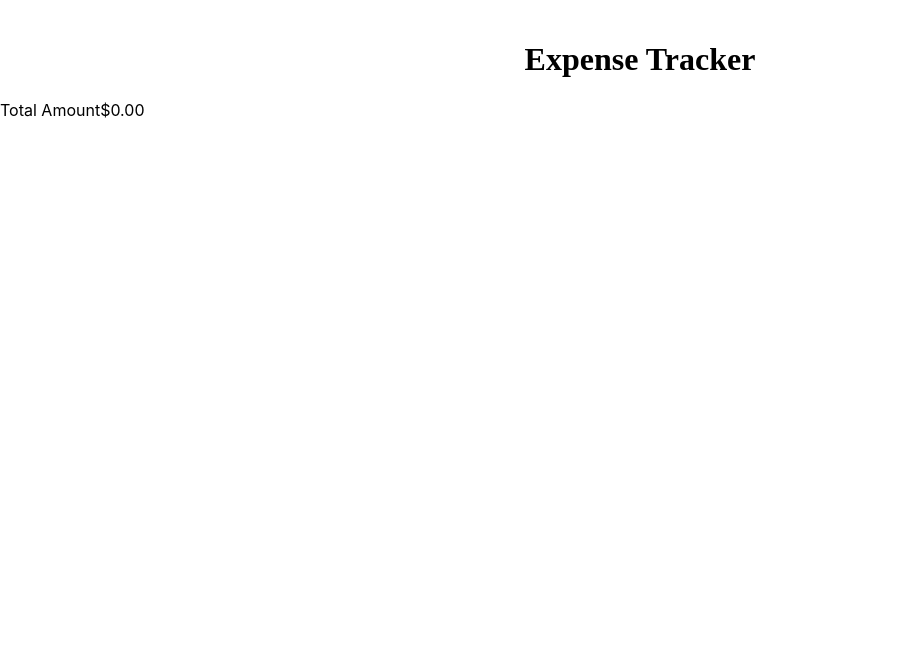
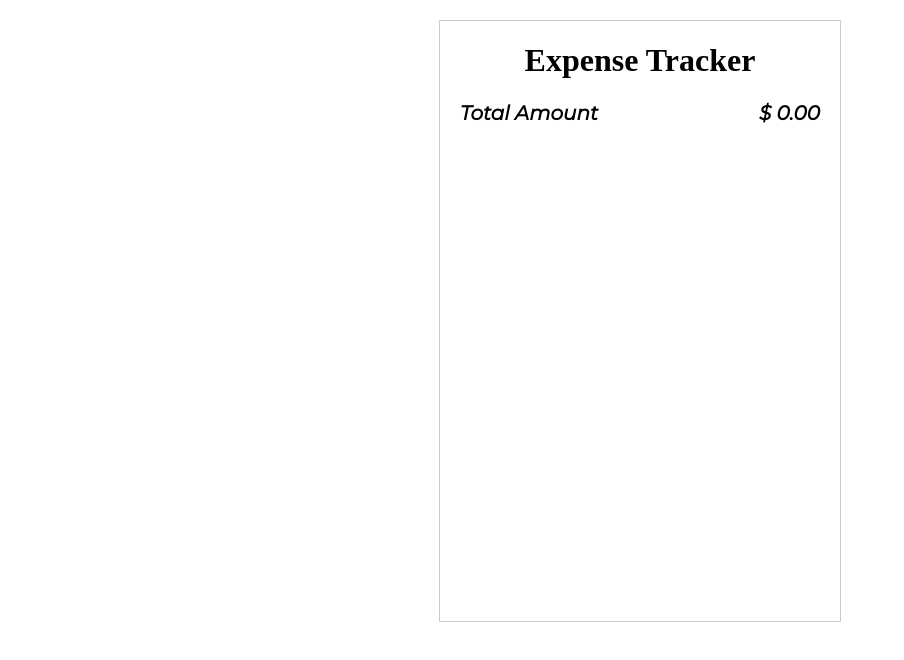
Before and after one commit to mAsadSiddique/expense-tracker, a React (Create React App) app: page / in a window 1280 px wide. Shown: the top 660 px of the page, without its empty margins (0-904 px from the left). Built offline with nearby package versions, Linux system fonts and the light colour scheme; a web font is replaced by a local one.

Commit message:
Add Total Expense

```diff
--- a/src/App.css
+++ b/src/App.css
@@ -2,3 +2,11 @@
   margin: 0;
   padding: 0;
 }
+
+.App{
+  margin: 0 auto;
+  margin-top: 20px;
+  height: 600px;
+  width: 400px;
+  border: 1px solid #ccc;
+}
--- a/src/Components/Header/Header.css
+++ b/src/Components/Header/Header.css
@@ -5,7 +5,3 @@
     justify-content: center;
     font-family: 'Syne Tactile', cursive;
 }
-
-.heading{
-    padding-top: 20px;
-}
--- a/src/Components/TotalExpense/TotalExpense.css
+++ b/src/Components/TotalExpense/TotalExpense.css
@@ -0,0 +1,13 @@
+@import url('https://fonts.googleapis.com/css2?family=Montserrat:ital@1&display=swap');
+
+
+
+.total__expense{
+    display: flex;
+    text-align: center;
+    justify-content: space-between;
+    margin: 0 20px;
+    font-family: 'Montserrat', sans-serif;
+    font-size: 20px;
+    font-weight: bold;
+}
--- a/src/Components/TotalExpense/TotalExpense.js
+++ b/src/Components/TotalExpense/TotalExpense.js
@@ -3,11 +3,11 @@
 
 function TotalExpense() {
     return (
-        <div className="class">
-            <span>
+        <div className="total__expense">
+            <span className="total__amount">
                 Total Amount
             </span>
-            <span>$0.00</span>
+            <span className="total__amount">$ 0.00</span>
         </div>
     )
 }
```
